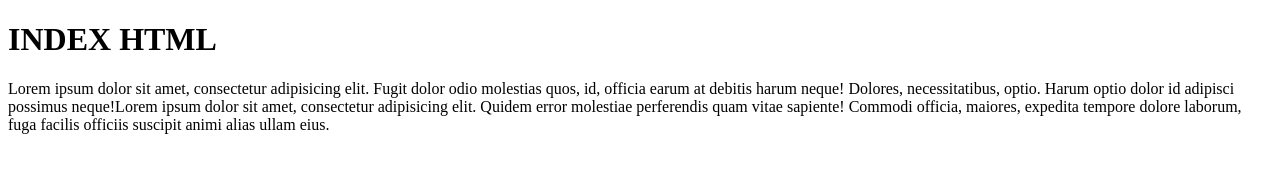
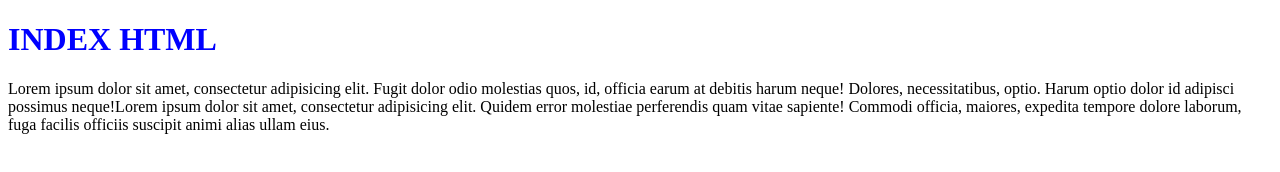
Before and after one commit to jona71e2/gruppe_9_fredags_test, a plain HTML site: page index.html in a window 1280 px wide. Drawn offline with Linux system fonts and the light colour scheme.

Commit message:
Stylet H1 index

```diff
--- a/style.css
+++ b/style.css
@@ -101,7 +101,16 @@
 
 /* ----------------------------Index indstillinger ----------------------------*/
 
+#HTMLindex h1 {
+    color: blue;
+}
 
+/*
+#HTMLindex p {
+    font-family: "Times New Roman", serif;
+    font-size: 1.5rem;
+}
+*/
 
 
 
```
